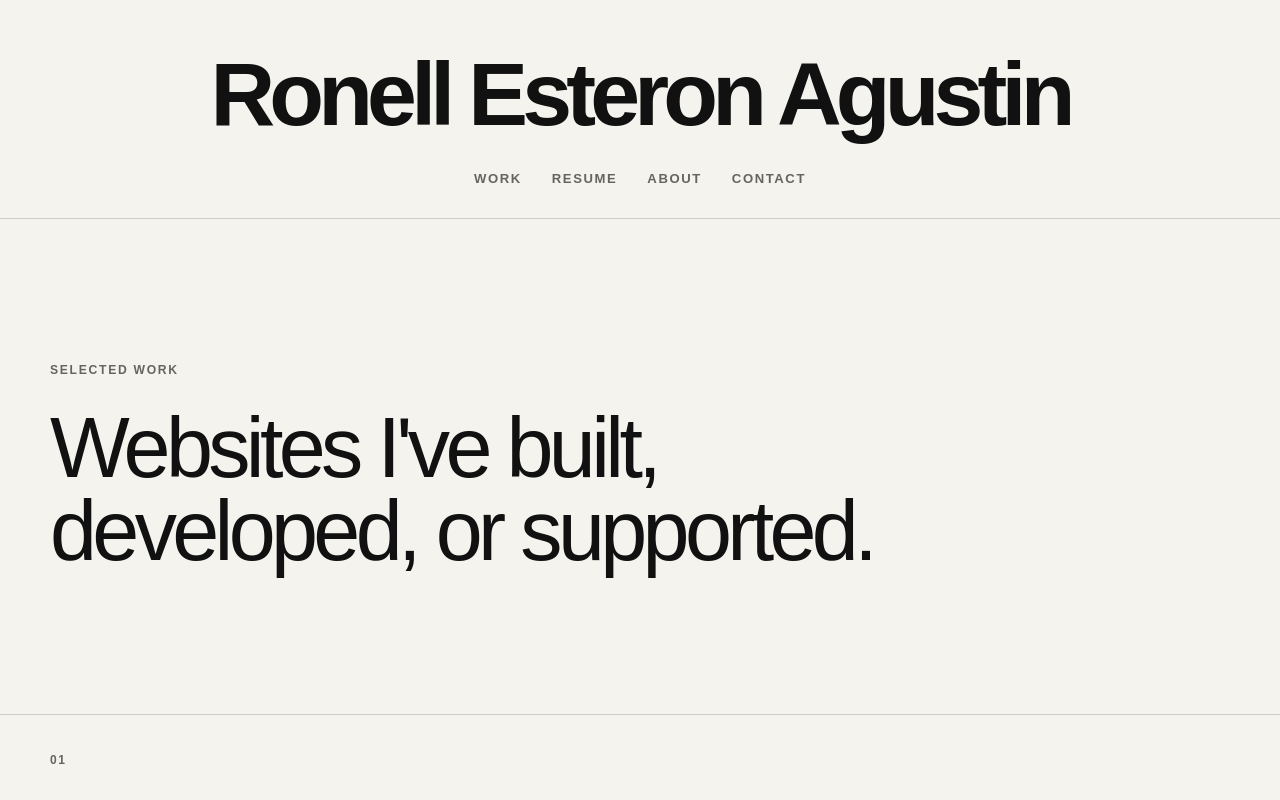
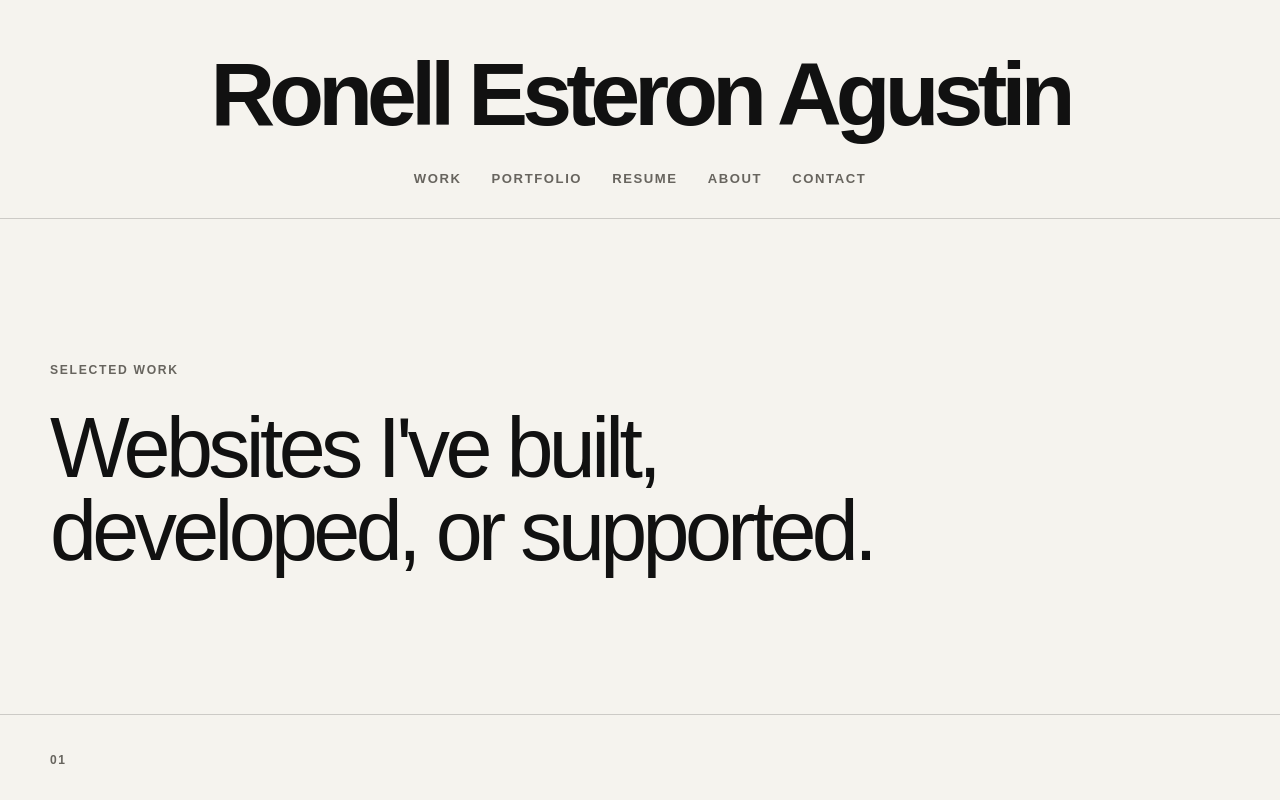
Before and after one commit to ronell-agustin/ronellagustin, a Next.js app: page / in a window 1280 px wide. Shown: the top 800 px of the page. Built offline with nearby package versions, Linux system fonts and the light colour scheme.

Commit message:
Add portfolio page to navigation

```diff
--- a/src/app/page.tsx
+++ b/src/app/page.tsx
@@ -35,6 +35,7 @@ export default function Home() {
 
         <nav className="desktop-nav" aria-label="Main navigation">
           <a href="#work">Work</a>
+          <a href="/portfolio">Portfolio</a>
           <a href="/resume">Resume</a>
           <a href="#about">About</a>
           <a href="#contact">Contact</a>
@@ -48,6 +49,7 @@ export default function Home() {
           </summary>
           <nav aria-label="Mobile navigation">
             <a href="#work">Work</a>
+            <a href="/portfolio">Portfolio</a>
             <a href="/resume">Resume</a>
             <a href="#about">About</a>
             <a href="#contact">Contact</a>
```
